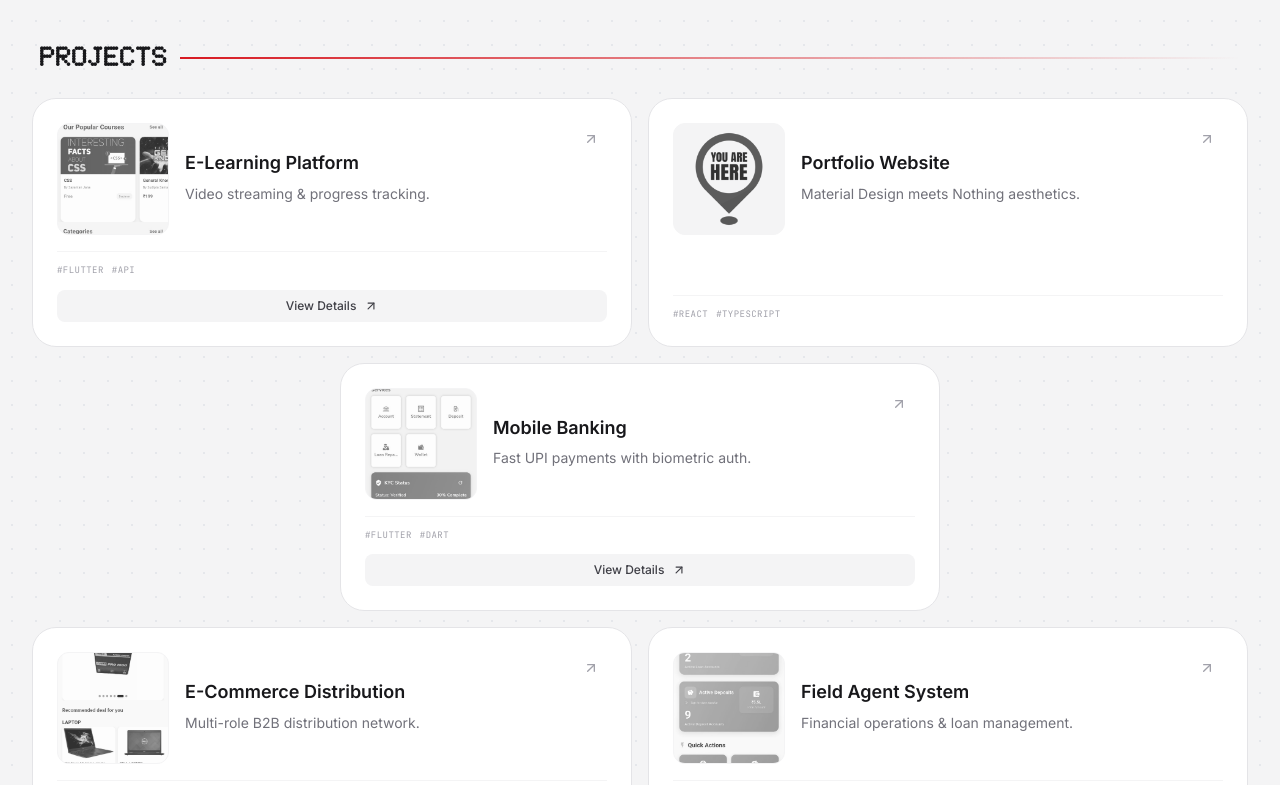
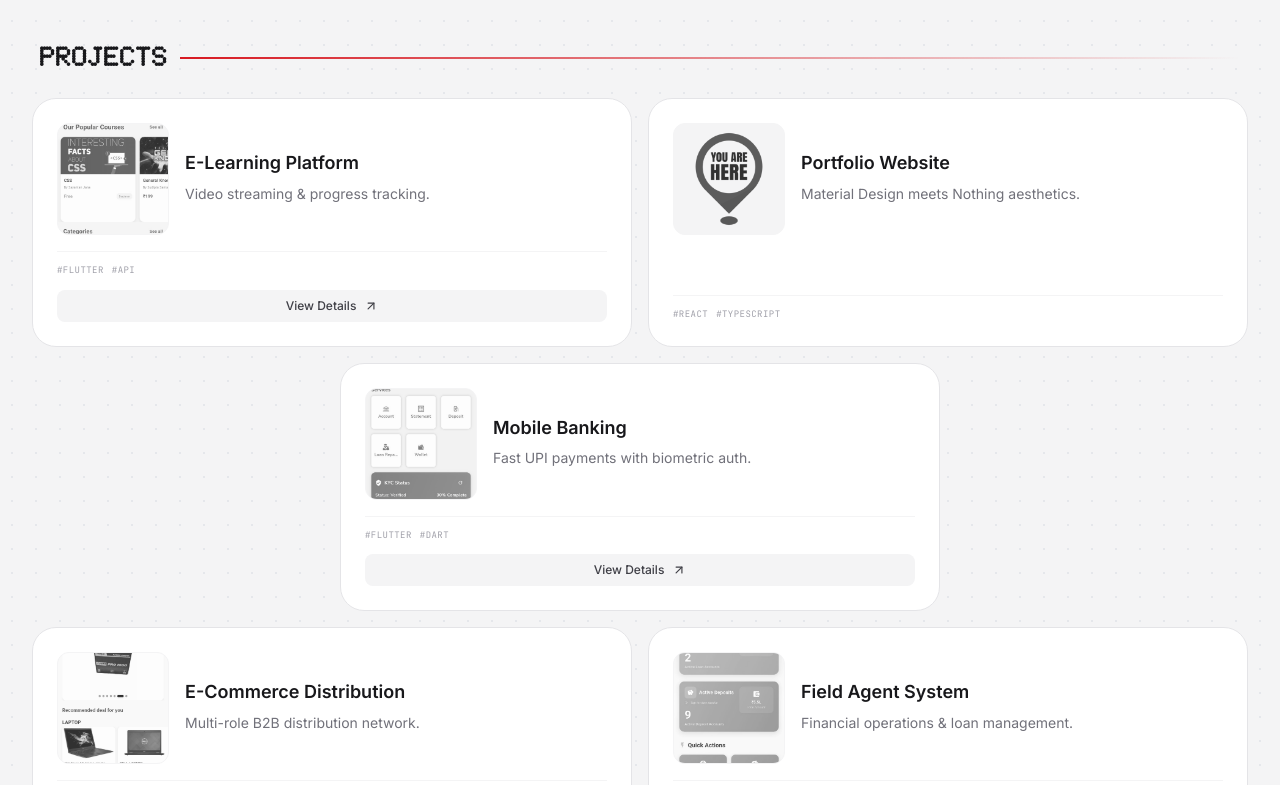
Before and after one commit to Kumarjit-Hazra/Kumarjit-s-Portfolio, a React (Vite) app: page / in a window 1280 px wide. Shown: the part 1455-2240 px from the top of the page. Built offline with nearby package versions, Linux system fonts and the light colour scheme; no server answers.

Commit message:
Remove arrow icon from project card titles

```diff
--- a/components/ProjectCard.tsx
+++ b/components/ProjectCard.tsx
@@ -38,8 +38,8 @@ export const ProjectCard: React.FC<ProjectCardProps> = ({ project, onViewReadme
       className="group flex flex-col justify-between h-full w-full bg-white dark:bg-zinc-900 rounded-[24px] border border-zinc-200 dark:border-zinc-800 p-6 hover:border-nothing-red/50 dark:hover:border-nothing-red/50 transition-all duration-300 relative overflow-hidden"
     >
       <div className="flex flex-col gap-5 relative z-10">
-         {/* Top Row: Image beside Title + Arrow */}
-         <div className="flex justify-between items-start gap-4">
+         {/* Top Row: Image beside Title */}
+         <div className="flex items-start gap-4">
              <div className="flex items-center gap-4 flex-1">
                 <div
                   onClick={handleImageClick}
@@ -61,10 +61,6 @@ export const ProjectCard: React.FC<ProjectCardProps> = ({ project, onViewReadme
                         {project.description}
                     </p>
                 </div>
-             </div>
-
-             <div className="w-8 h-8 rounded-full bg-transparent group-hover:bg-zinc-100 dark:group-hover:bg-zinc-800 flex items-center justify-center transition-colors flex-shrink-0">
-                 <ArrowUpRight size={16} className="text-zinc-400 group-hover:text-nothing-red transition-colors" />
              </div>
          </div>
       </div>
```
